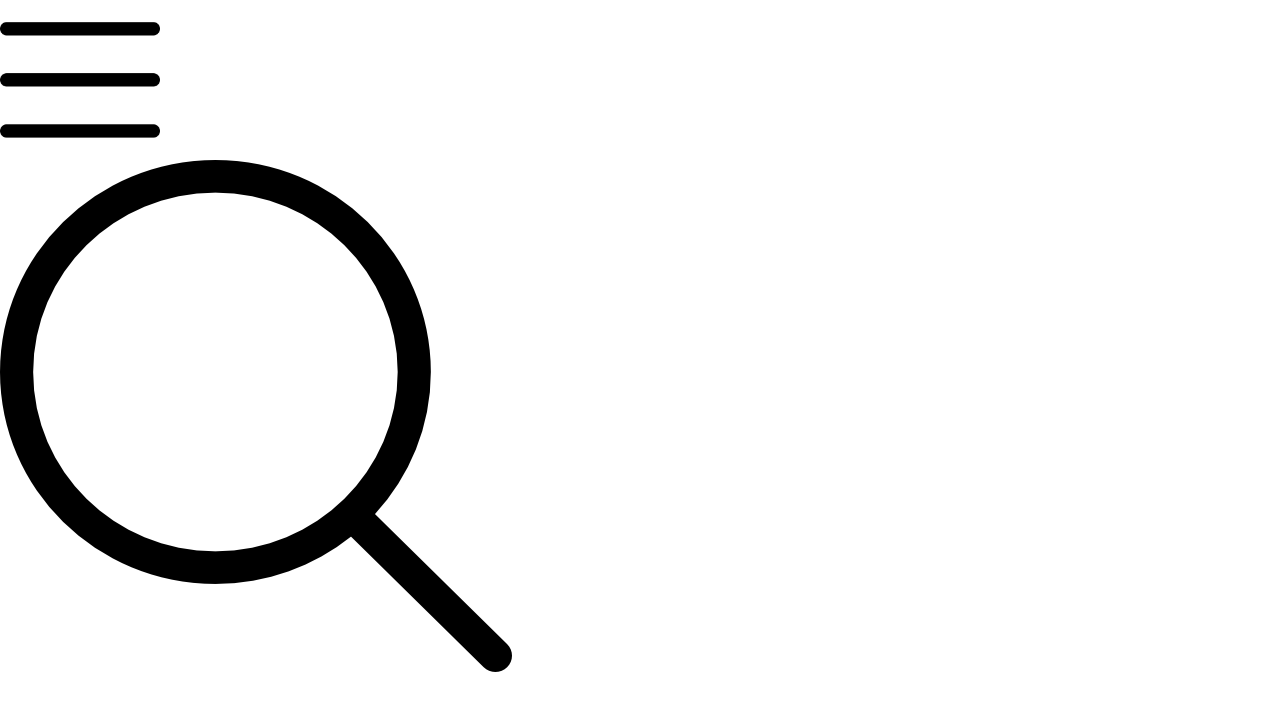
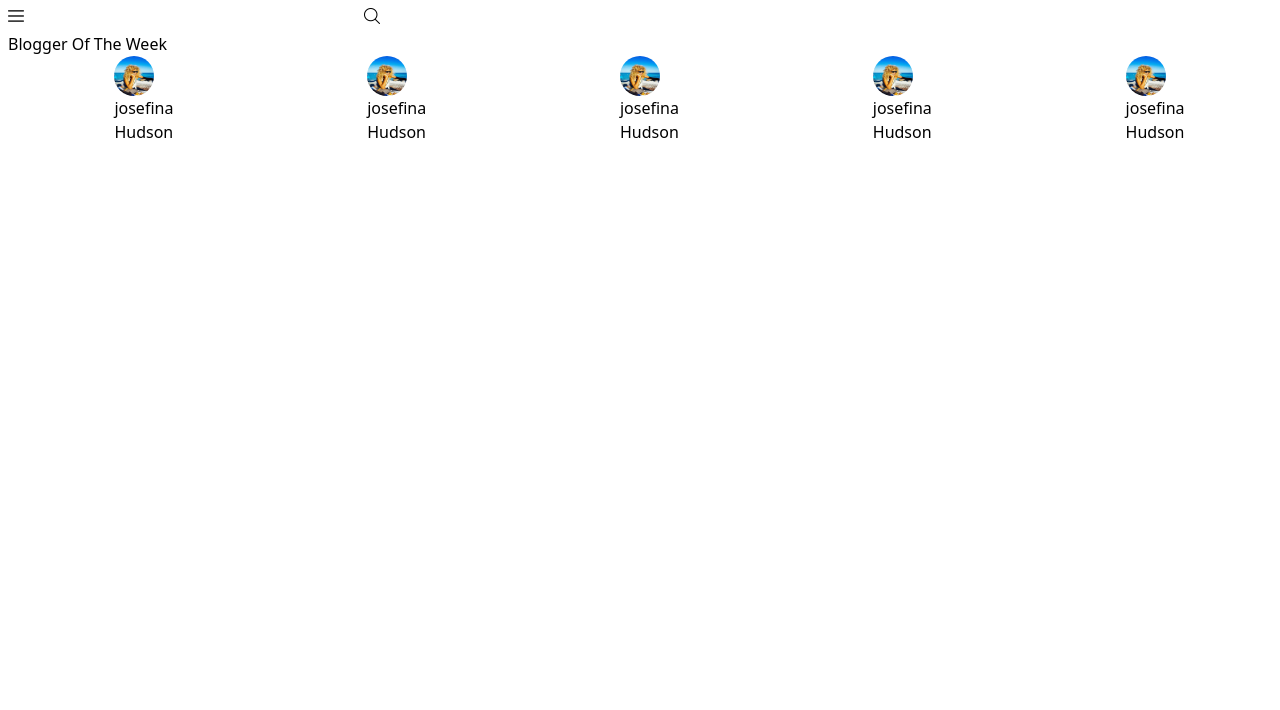
Before and after one commit to ayoubsofi21/ViaBlog-, a plain HTML site: page index.html in a window 1280 px wide. Drawn offline with nearby package versions, Linux system fonts and the light colour scheme.

Commit message:
build header and Navbar of home page

```diff
--- a/index.html
+++ b/index.html
@@ -8,13 +8,41 @@
 </head>
 <body>
  <header>
-    <section>
-        <div class="menu w-40"><a href="#"><img src="images/menu.png" alt=""></a></div>
-        <div class="recherche"><a href="#"><img src="images/search.png" alt=""></a></div>
+    <section class="header-container m-2 flex gap-x-85">
+        <div class="menu w-4 h-4"><a href="#"><img src="images/menu.png" alt=""></a></div>
+        <div class="recherche w-4 h-4"><a href="#"><img src="images/search.png" alt=""></a></div>
     </section>
  </header>
- <main>
 
+ <main class="main m-2">
+    <h1>Blogger Of The Week</h1>
+    <div class="story flex justify-around">
+        <div class="user">
+            <img class="picture w-10 h-10 rounded-full border-red-500" src="/images/imgstory.webp" alt="story1">
+            <p class="w-4 c-red">josefina Hudson
+            </p>
+        </div>
+        <div class="user">
+            <img class="picture w-10 h-10 rounded-full border-red-500" src="/images/imgstory.webp" alt="story1">
+            <p class="w-4 c-red">josefina Hudson
+            </p>
+        </div>
+        <div class="user">
+            <img class="picture w-10 h-10 rounded-full border-red-500" src="/images/imgstory.webp" alt="story1">
+            <p class="w-4 c-red">josefina Hudson
+            </p>
+        </div>
+        <div class="user">
+            <img class="picture w-10 h-10 rounded-full border-red-500" src="/images/imgstory.webp" alt="story1">
+            <p class="w-4 c-red">josefina Hudson
+            </p>
+        </div>
+        <div class="user">
+            <img class="picture w-10 h-10 rounded-full border-red-500" src="/images/imgstory.webp" alt="story1">
+            <p class="w-4 c-red">josefina Hudson
+            </p>
+        </div>
+    </div>
  </main>
  <footer>
 
```
Also changed, not shown: images/imgstory.webp (added).
